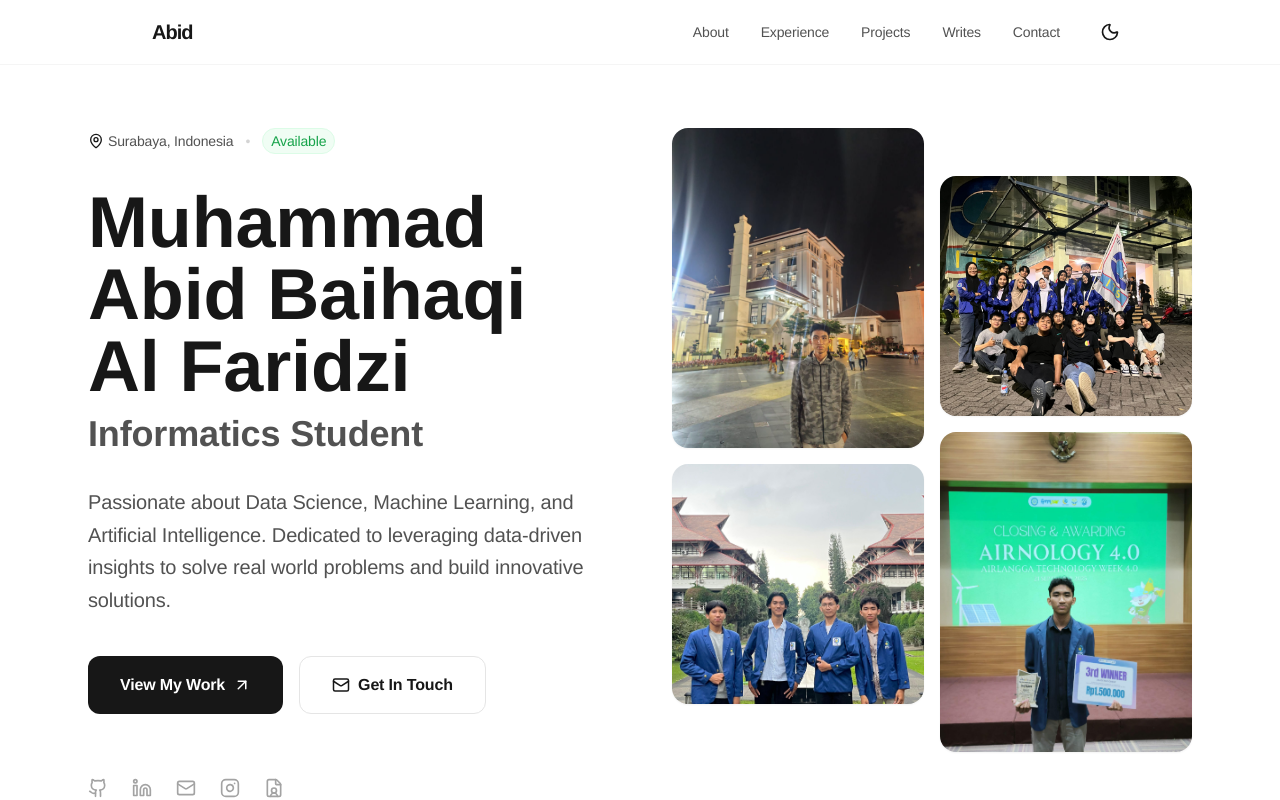
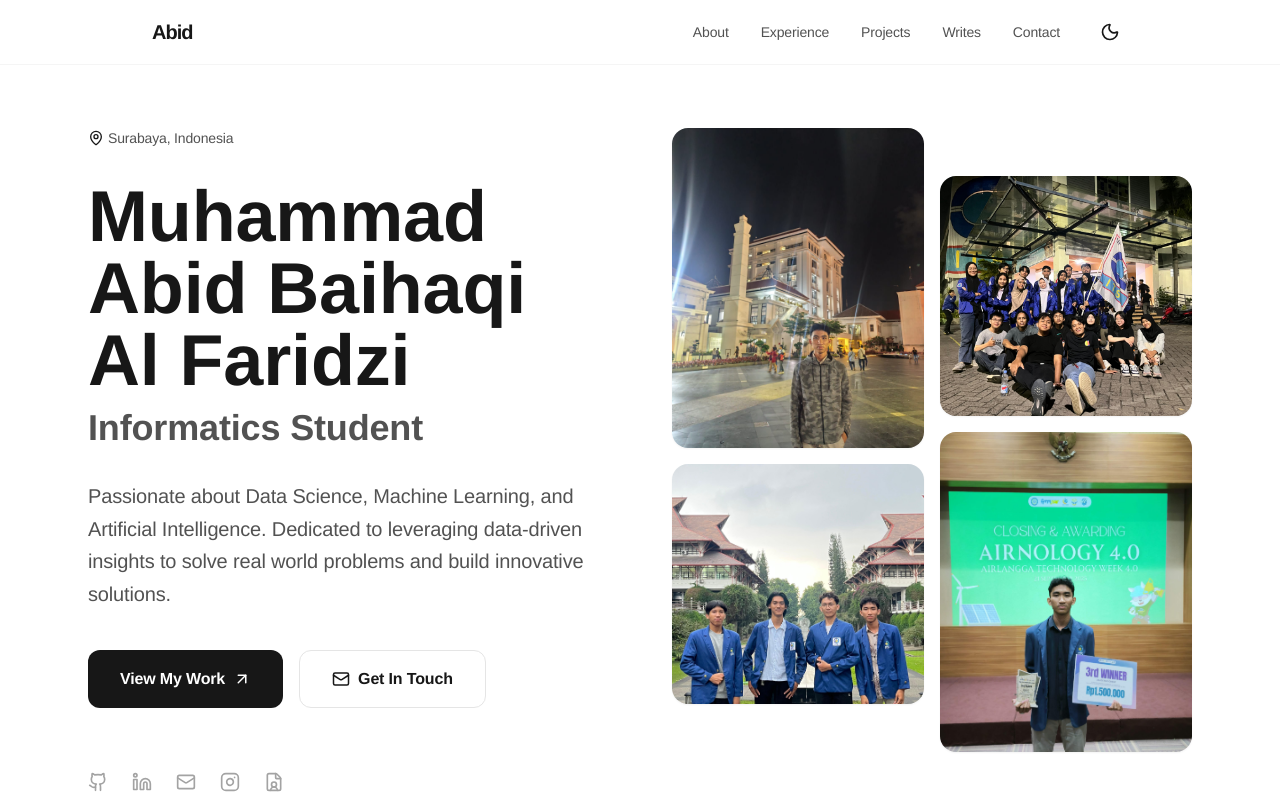
Before and after one commit to abidalfrz/portfolio, a React (Vite) app: page / in a window 1280 px wide. Shown: the top 800 px of the page. Built offline with nearby package versions, Linux system fonts and the light colour scheme.

Commit message:
fix: status

```diff
--- a/src/sections/Hero.jsx
+++ b/src/sections/Hero.jsx
@@ -13,10 +13,10 @@ const Hero = () => {
               <MapPin size={16} className="text-primary dark:text-white" />
               {PERSONAL_INFO.location}
             </div>
-            <span className="text-neutral-300 dark:text-neutral-600">•</span>
-            <div className="text-green-600 dark:text-green-400 bg-green-50 dark:bg-green-900/20 px-2 py-0.5 rounded-full border border-green-100 dark:border-green-800">
+            {/* <span className="text-neutral-300 dark:text-neutral-600">•</span> */}
+            {/* <div className="text-green-600 dark:text-green-400 bg-green-50 dark:bg-green-900/20 px-2 py-0.5 rounded-full border border-green-100 dark:border-green-800">
               {PERSONAL_INFO.status}
-            </div>
+            </div> */}
           </div>
 
           <h1 className="text-5xl md:text-6xl font-bold lg:text-7xl text-primary dark:text-white leading-[0.9]">
```
